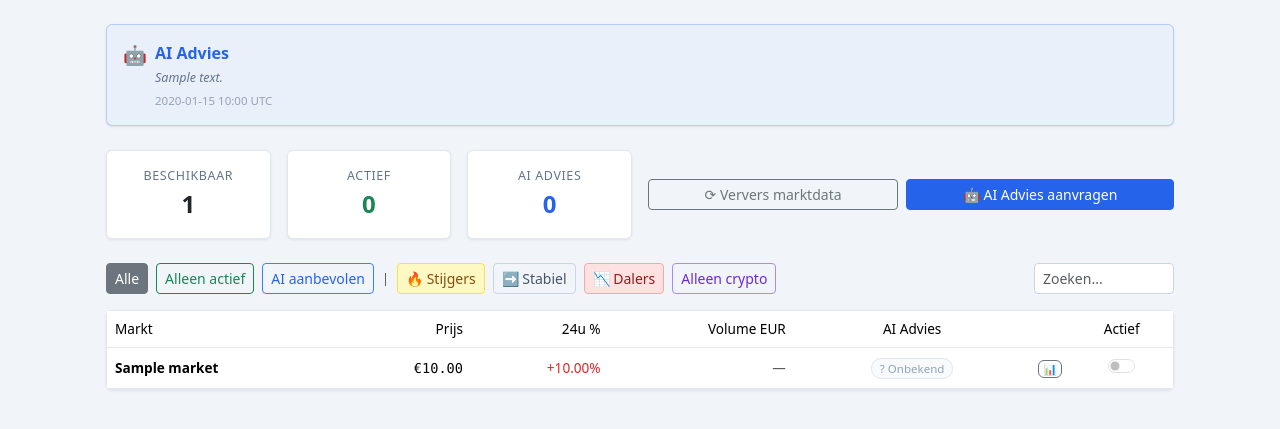
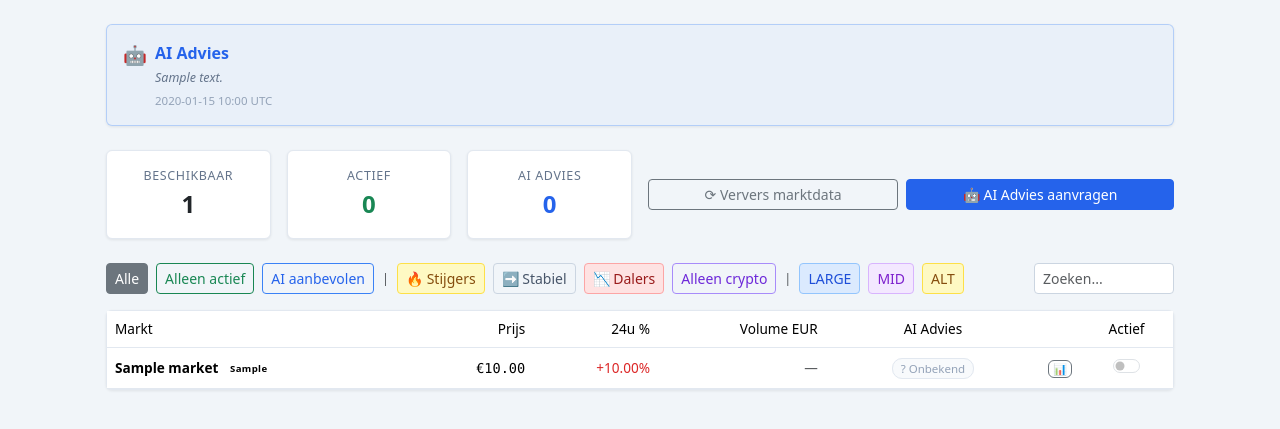
Before and after one commit to MartinDoornbusch/Claude-project, a Flask app: template templates/markets.html in a window 1280 px wide. Shown: the part 47-476 px from the top of the page. Run offline with Flask 3, Linux system fonts and the light colour scheme; the template is opened without the code that fills it: most values are stand-ins (such as "Sample title", 1, 10 or a date in 2020).

Commit message:
feat: LARGE/MID/ALT badge in Marktverkenner + filterknop per klasse
- market_class badge naast elke marktnaam in de tabel
- data-cap attribuut op elke rij (ook JS-gegenereerde rijen na scan)
- Filterknop LARGE / MID / ALT toegevoegd naast bestaande filters

https://claude.ai/code/session_01JWXVLVC86xTR1SdNdeGqxi

```diff
--- a/src/web_dashboard.py
+++ b/src/web_dashboard.py
@@ -456,6 +456,7 @@ def markets_page():
             except Exception:
                 pass
         row["provider_votes"] = provider_votes
+        row["market_class"] = classify_market(row["market"])
     return render_template(
         "markets.html",
         watchlist=watchlist,
--- a/templates/markets.html
+++ b/templates/markets.html
@@ -22,6 +22,10 @@
     .trend-crash  { background:#fca5a5; color:#7f1d1d; font-weight:600; border-radius:4px; padding:1px 6px; white-space:nowrap; }
     .badge-stable { background:#e2e8f0; color:#475569; font-size:.7rem; border-radius:4px; padding:1px 5px; margin-left:4px; }
     .badge-meme   { background:#fef3c7; color:#92400e; font-size:.7rem; border-radius:4px; padding:1px 5px; margin-left:4px; }
+    .cap-badge { font-size: 0.6rem; padding: 1px 5px; border-radius: 8px; font-weight: 700; letter-spacing: .04em; vertical-align: middle; margin-left: 3px; }
+    .cap-LARGE { background: #dbeafe; color: #1d4ed8; border: 1px solid #93c5fd; }
+    .cap-MID   { background: #f3e8ff; color: #7e22ce; border: 1px solid #d8b4fe; }
+    .cap-ALT   { background: #fef9c3; color: #854d0e; border: 1px solid #fde047; }
     tr.is-stable td { opacity: .6; }
     tr.is-stable { background: #f8fafc !important; }
     tbody tr:hover td { background: #f8fafc; }
@@ -125,6 +129,10 @@
     <button class="btn btn-sm" id="filter-flat"   onclick="setFilter('flat')"  style="background:#f1f5f9;color:#475569;border-color:#cbd5e1;">➡ Stabiel</button>
     <button class="btn btn-sm" id="filter-down"   onclick="setFilter('down')"  style="background:#fee2e2;color:#991b1b;border-color:#fca5a5;">📉 Dalers</button>
     <button class="btn btn-sm" id="filter-crypto" onclick="setFilter('crypto')" style="border-color:#a78bfa;color:#6d28d9;">Alleen crypto</button>
+    <span class="text-muted" style="font-size:.8rem;">|</span>
+    <button class="btn btn-sm" id="filter-LARGE" onclick="setFilter('LARGE')" style="background:#dbeafe;color:#1d4ed8;border-color:#93c5fd;">LARGE</button>
+    <button class="btn btn-sm" id="filter-MID"   onclick="setFilter('MID')"   style="background:#f3e8ff;color:#7e22ce;border-color:#d8b4fe;">MID</button>
+    <button class="btn btn-sm" id="filter-ALT"   onclick="setFilter('ALT')"   style="background:#fef9c3;color:#854d0e;border-color:#fde047;">ALT</button>
     <div class="ms-auto">
       <input type="text" class="form-control form-control-sm" id="search-input"
              placeholder="Zoeken..." oninput="filterTable()"
@@ -171,9 +179,11 @@
                 data-enabled="{{ '1' if m.enabled else '0' }}"
                 data-ai="{{ '1' if m.ai_recommended else '0' }}"
                 data-trend="{{ tcat }}"
-                data-type="{{ 'stable' if is_stable else ('meme' if is_meme else 'crypto') }}">
+                data-type="{{ 'stable' if is_stable else ('meme' if is_meme else 'crypto') }}"
+                data-cap="{{ m.market_class }}">
               <td class="fw-semibold">
                 {{ m.market }}
+                <span class="cap-badge cap-{{ m.market_class }}">{{ m.market_class }}</span>
                 {% if is_stable %}<span class="badge-stable" title="Stablecoin — volgt een valuta, nauwelijks koersbeweging">🔒 Stable</span>{% endif %}
                 {% if is_meme %}<span class="badge-meme" title="Meme/speculatief coin — hoog risico, geen onderliggend nut">🎭 Meme</span>{% endif %}
               </td>
@@ -384,6 +394,14 @@
   // ── Stablecoin / meme detectie ──
   const _STABLES = new Set(['USDT','USDC','BUSD','DAI','TUSD','USDP','GUSD','FRAX','USDD','USTC','EURC','EURT','EURS','AGEUR','XAUT','PAXG']);
   const _MEMES   = new Set(['DOGE','SHIB','PEPE','FLOKI','BONK','WIF','MEME','BABYDOGE','ELON','SAFEMOON']);
+  const _LARGE   = new Set(['BTC','ETH']);
+  const _MID     = new Set(['SOL','ADA','XRP','BNB','DOT','LINK','MATIC','POL','AVAX','ATOM','UNI','LTC','BCH','ALGO','NEAR','FIL','ICP','VET','SAND','MANA','CRV','AAVE','MKR','COMP','SNX','YFI','1INCH','ENS','APE','IMX','OP','ARB','PEPE','SHIB','DOGE','TON','SUI','SEI','INJ','TIA','PYTH','JUP','WIF']);
+  function capClass(market) {
+    const base = market.split('-')[0].toUpperCase();
+    if (_LARGE.has(base)) return 'LARGE';
+    if (_MID.has(base))   return 'MID';
+    return 'ALT';
+  }
   function coinType(market) {
     const base = market.split('-')[0].toUpperCase();
     if (_STABLES.has(base)) return 'stable';
@@ -391,10 +409,12 @@
     return 'crypto';
   }
   function coinBadge(market) {
+    const cap = capClass(market);
+    const capBadge = `<span class="cap-badge cap-${cap}">${cap}</span>`;
     const t = coinType(market);
-    if (t === 'stable') return '<span class="badge-stable" title="Stablecoin — volgt een valuta, nauwelijks koersbeweging">🔒 Stable</span>';
-    if (t === 'meme')   return '<span class="badge-meme" title="Meme/speculatief — hoog risico, geen onderliggend nut">🎭 Meme</span>';
-    return '';
+    if (t === 'stable') return capBadge + '<span class="badge-stable" title="Stablecoin — volgt een valuta, nauwelijks koersbeweging">🔒 Stable</span>';
+    if (t === 'meme')   return capBadge + '<span class="badge-meme" title="Meme/speculatief — hoog risico, geen onderliggend nut">🎭 Meme</span>';
+    return capBadge;
   }
 
   // ── Trendklasse bepalen op basis van 24u % ──
@@ -425,7 +445,8 @@
         : '<span class="text-muted">—</span>';
 
       const ctype = coinType(m.market);
-      return `<tr class="market-row${ctype === 'stable' ? ' is-stable' : ''}" data-market="${m.market}" data-enabled="${enabled}" data-ai="${ai}" data-trend="${trend.cat}" data-type="${ctype}">
+      const cap   = capClass(m.market);
+      return `<tr class="market-row${ctype === 'stable' ? ' is-stable' : ''}" data-market="${m.market}" data-enabled="${enabled}" data-ai="${ai}" data-trend="${trend.cat}" data-type="${ctype}" data-cap="${cap}">
         <td class="fw-semibold">${m.market}${coinBadge(m.market)}</td>
         <td class="text-end font-monospace">${m.price ? '€' + m.price.toFixed(4) : '<span class="text-muted">—</span>'}</td>
         <td class="text-end hide-sm">${changeHtml}</td>
@@ -452,7 +473,7 @@
   // ── Filter ──
   function setFilter(f) {
     currentFilter = f;
-    ['all','enabled','ai','hot','flat','down','crypto'].forEach(id => {
+    ['all','enabled','ai','hot','flat','down','crypto','LARGE','MID','ALT'].forEach(id => {
       const el = document.getElementById('filter-' + id);
       if (el) el.classList.toggle('active', id === f);
     });
@@ -467,6 +488,7 @@
       const ai      = row.dataset.ai === '1';
       const trend   = row.dataset.trend || '';
       const type    = row.dataset.type  || 'crypto';
+      const cap     = row.dataset.cap   || capClass(row.dataset.market);
       const matchSearch = !q || market.includes(q);
       const matchFilter = currentFilter === 'all'
         || (currentFilter === 'enabled' && enabled)
@@ -474,7 +496,10 @@
         || (currentFilter === 'hot'     && trend === 'hot')
         || (currentFilter === 'flat'    && trend === 'flat')
         || (currentFilter === 'down'    && trend === 'down')
-        || (currentFilter === 'crypto'  && type === 'crypto');
+        || (currentFilter === 'crypto'  && type === 'crypto')
+        || (currentFilter === 'LARGE'   && cap === 'LARGE')
+        || (currentFilter === 'MID'     && cap === 'MID')
+        || (currentFilter === 'ALT'     && cap === 'ALT');
       row.style.display = matchSearch && matchFilter ? '' : 'none';
     });
   }
```
